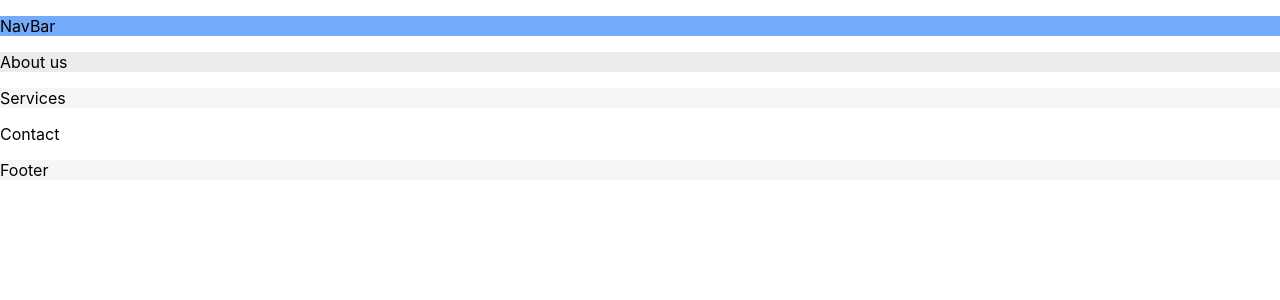
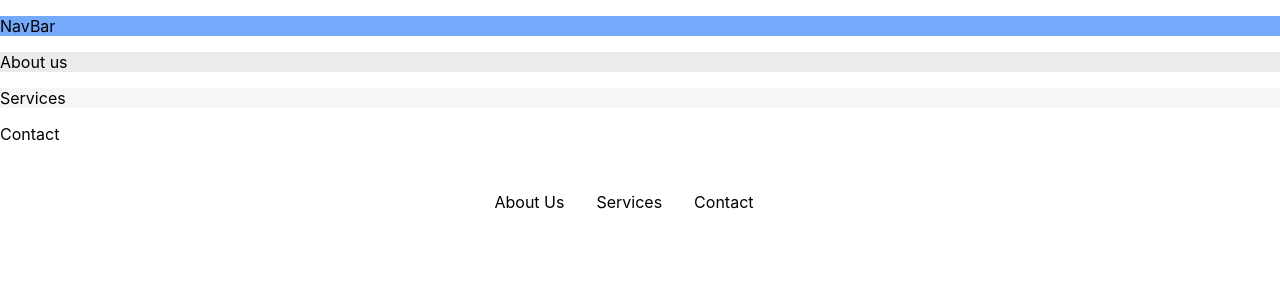
Before and after one commit to vydrio/web-site-two, a React (Create React App) app: page / in a window 1280 px wide. Shown: the top 300 px of the page. Built offline with nearby package versions, Linux system fonts and the light colour scheme.

Commit message:
created navigational footer items

```diff
--- /dev/null
+++ b/src/containers/Footer.js
@@ -0,0 +1,16 @@
+import React, { Component } from 'react';
+import classes from './Footer.module.css';
+
+class Footer extends Component {
+    render() {
+        return (
+            <div  className={classes.Footer}Footer>
+                <div className={classes.Test}>About Us</div>
+                <div className={classes.Test}>Services</div>
+                <div className={classes.Test}>Contact</div>
+            </div>
+        );
+    }
+}
+
+export default Footer;
--- /dev/null
+++ b/src/containers/Footer.module.css
@@ -0,0 +1,8 @@
+.Footer {
+	display: flex;
+	justify-content: center;
+}
+
+.Test {
+	margin: 32px 32px 0 0;
+}
--- a/src/containers/Layout.js
+++ b/src/containers/Layout.js
@@ -1,4 +1,6 @@
 import React, { Component } from 'react';
+import Footer from './Footer';
+
 
 class Layout extends Component{
   render(){
@@ -10,7 +12,7 @@ class Layout extends Component{
           <p style={{backgroundColor: '#f7f6f6'}}>Services</p>
           <p style={{backgroundColor: '#ffffff'}}>Contact</p>
         </main>
-        <footer style={{backgroundColor: '#f7f6f6'}}>Footer</footer>
+        <Footer />
       </div>
     );
   }
```
Also changed, not shown: 1 other file (tests, documents, lock files or other folders).
